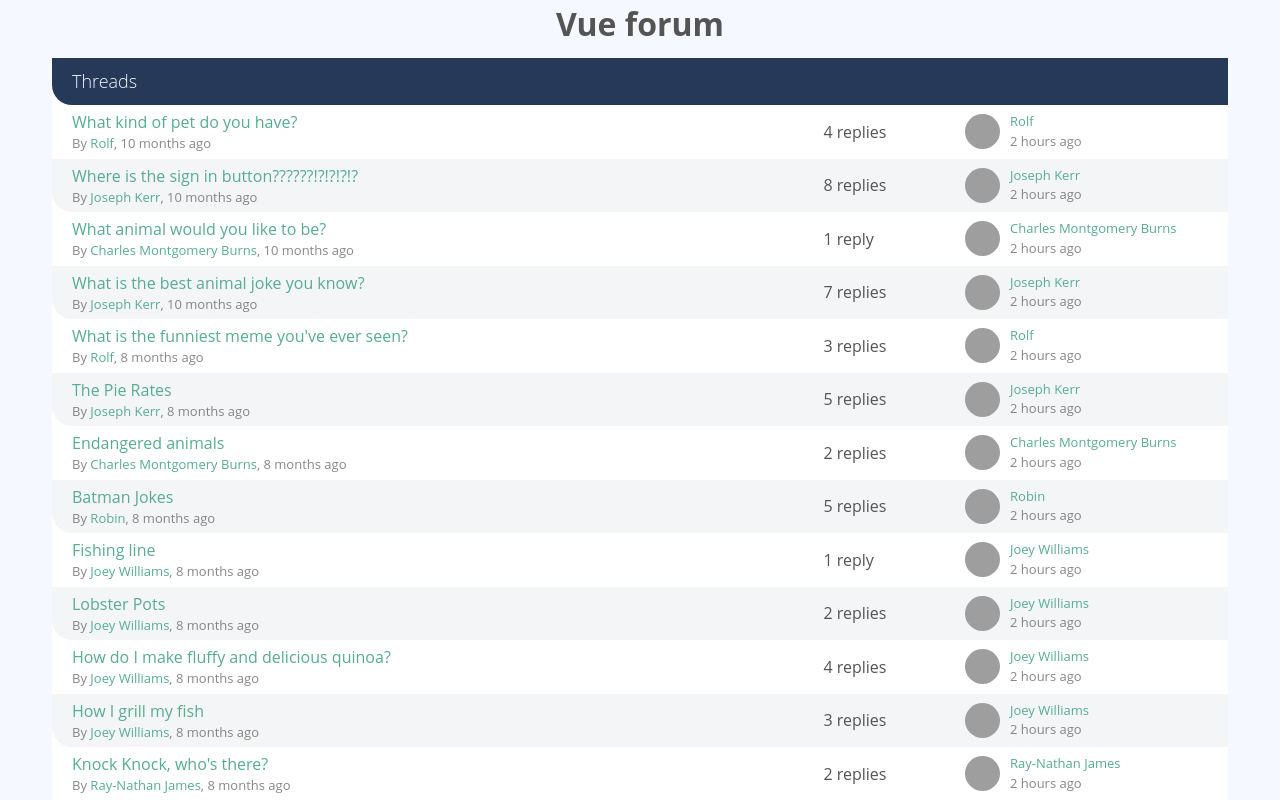
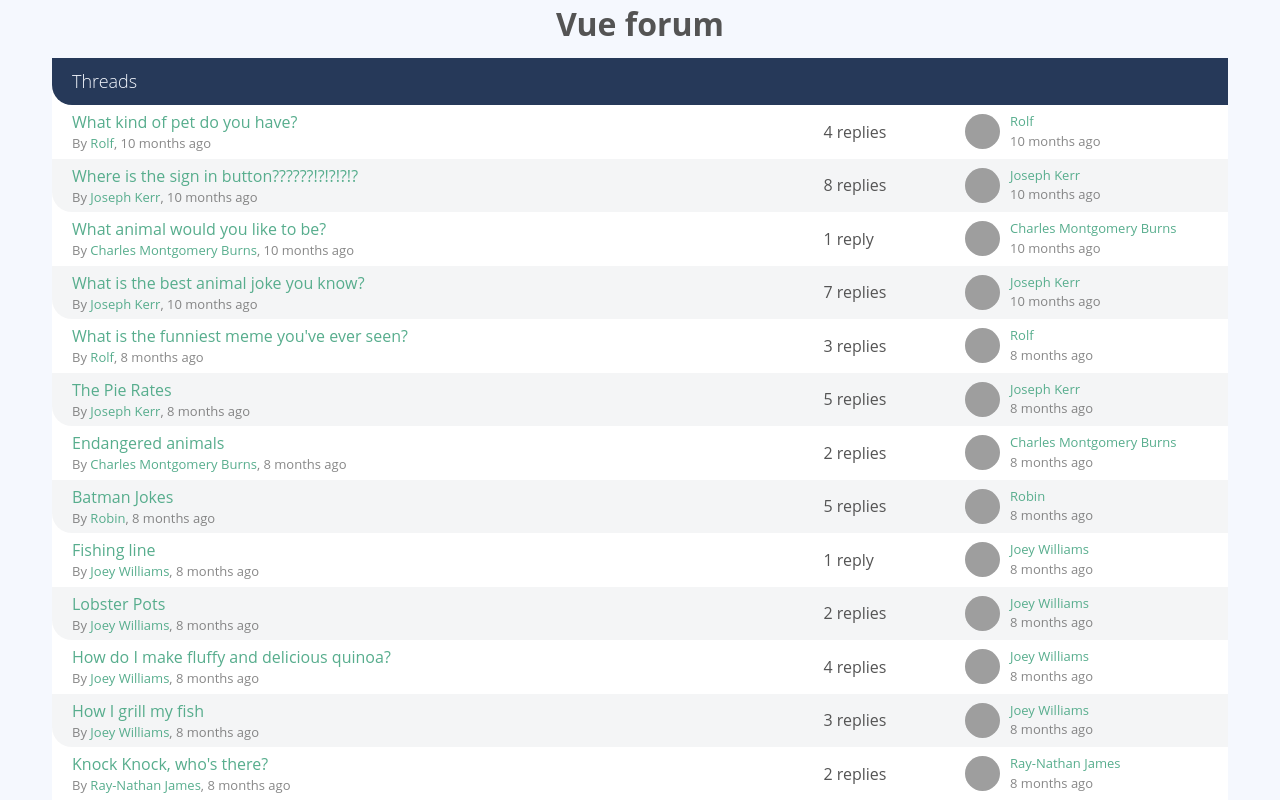
Before and after one commit to devzom/Vue3-forum, a Vue app: page / in a window 1280 px wide. Shown: the top 800 px of the page. Built offline with nearby package versions, Linux system fonts and the light colour scheme; grey boxes are pictures that could not be loaded.

Commit message:
feat:Split data into separate component with global $filter

```diff
--- /dev/null
+++ b/src/components/BaseDate.vue
@@ -0,0 +1,18 @@
+<template>
+  <span>{{ $filters.dateRelative(timestamp) }}</span>
+</template>
+
+<script>
+export default {
+  name: 'BaseDate',
+  props: {
+    timestamp: {
+      type: Number,
+      default: null,
+      required: true
+    }
+  }
+};
+</script>
+
+<style scoped></style>
--- a/src/pages/PageThreadList.vue
+++ b/src/pages/PageThreadList.vue
@@ -12,7 +12,8 @@
           </p>
           <p class="text-faded text-xsmall">
             By <a href="profile.html"> {{ userById(thread.userId).name }}</a
-            >, {{ $filters.dateRelative(thread.publishedAt) }}
+            >,
+            <base-date :timestamp="thread.publishedAt" />
           </p>
         </div>
 
@@ -27,7 +28,9 @@
             <p class="text-xsmall">
               <a href="profile.html">{{ userById(thread.userId).name }}</a>
             </p>
-            <p class="text-xsmall text-faded">2 hours ago</p>
+            <p class="text-xsmall text-faded">
+              <base-date :timestamp="thread.publishedAt" />
+            </p>
           </div>
         </div>
       </div>
@@ -37,9 +40,11 @@
 
 <script>
 import data from '@/assets/dummyData.json';
+import BaseDate from '@/components/BaseDate';
 
 export default {
   name: 'ThreadList',
+  components: { BaseDate },
   props: {
     threads: {
       type: Array,
```
